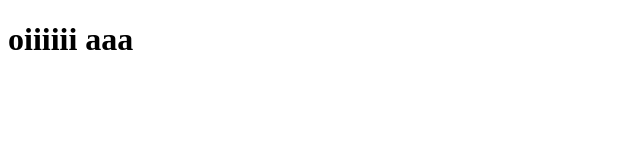
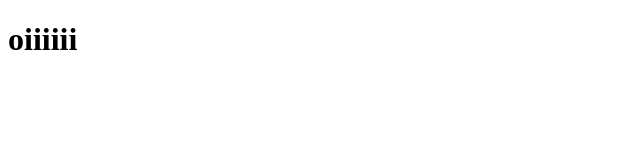
Before and after one commit to namumanu/avaliacaoSegVer, a plain HTML site: page index.html in a window 1280 px wide. Shown: the full height of the page, 0-640 px from the left. Drawn offline with Linux system fonts and the light colour scheme.

Commit message:
Update index.html

```diff
--- a/index.html
+++ b/index.html
@@ -11,4 +11,4 @@
 </body>
 </html>
 
-<h1> oiiiiii aaa</h1>
+<h1> oiiiiii</h1>
```
